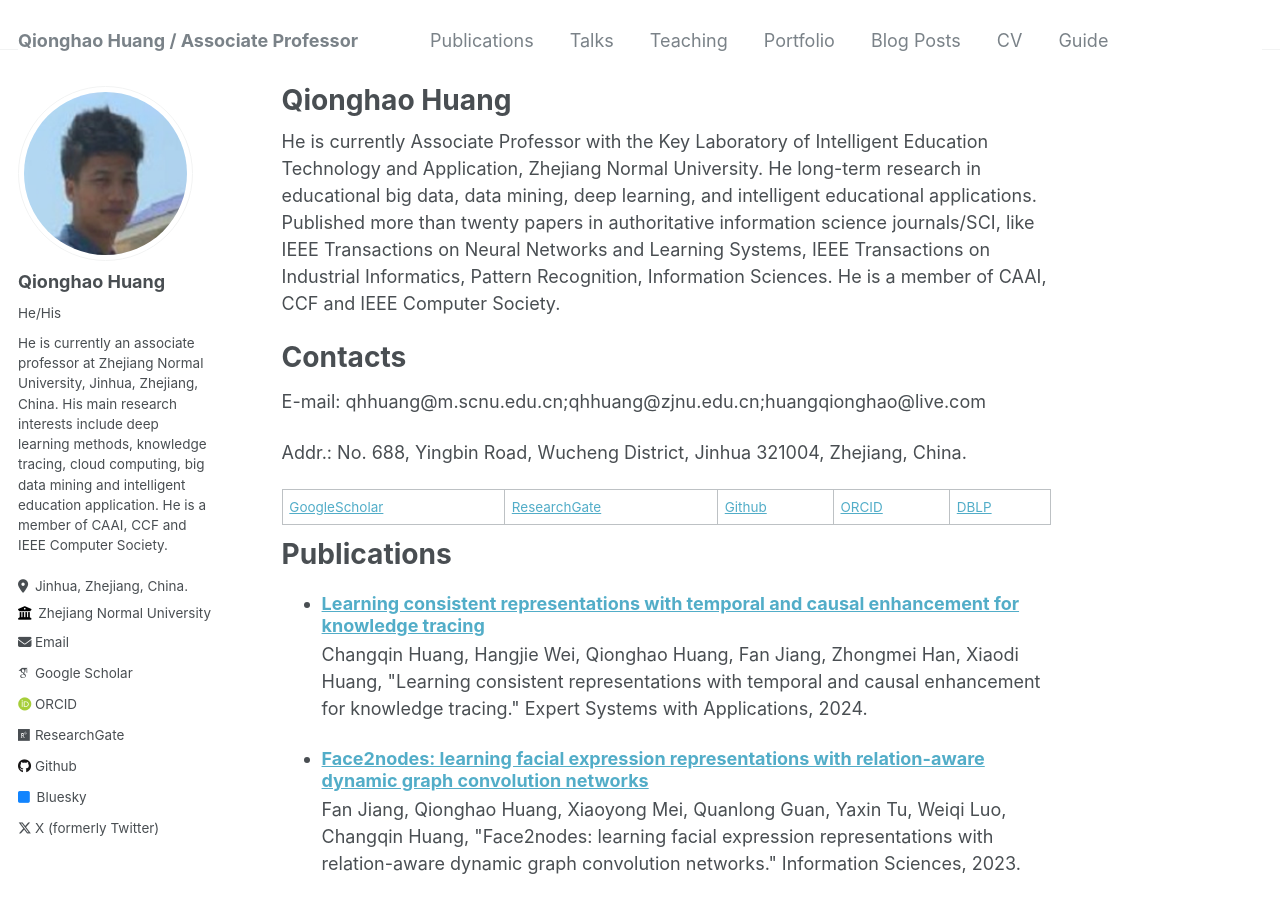
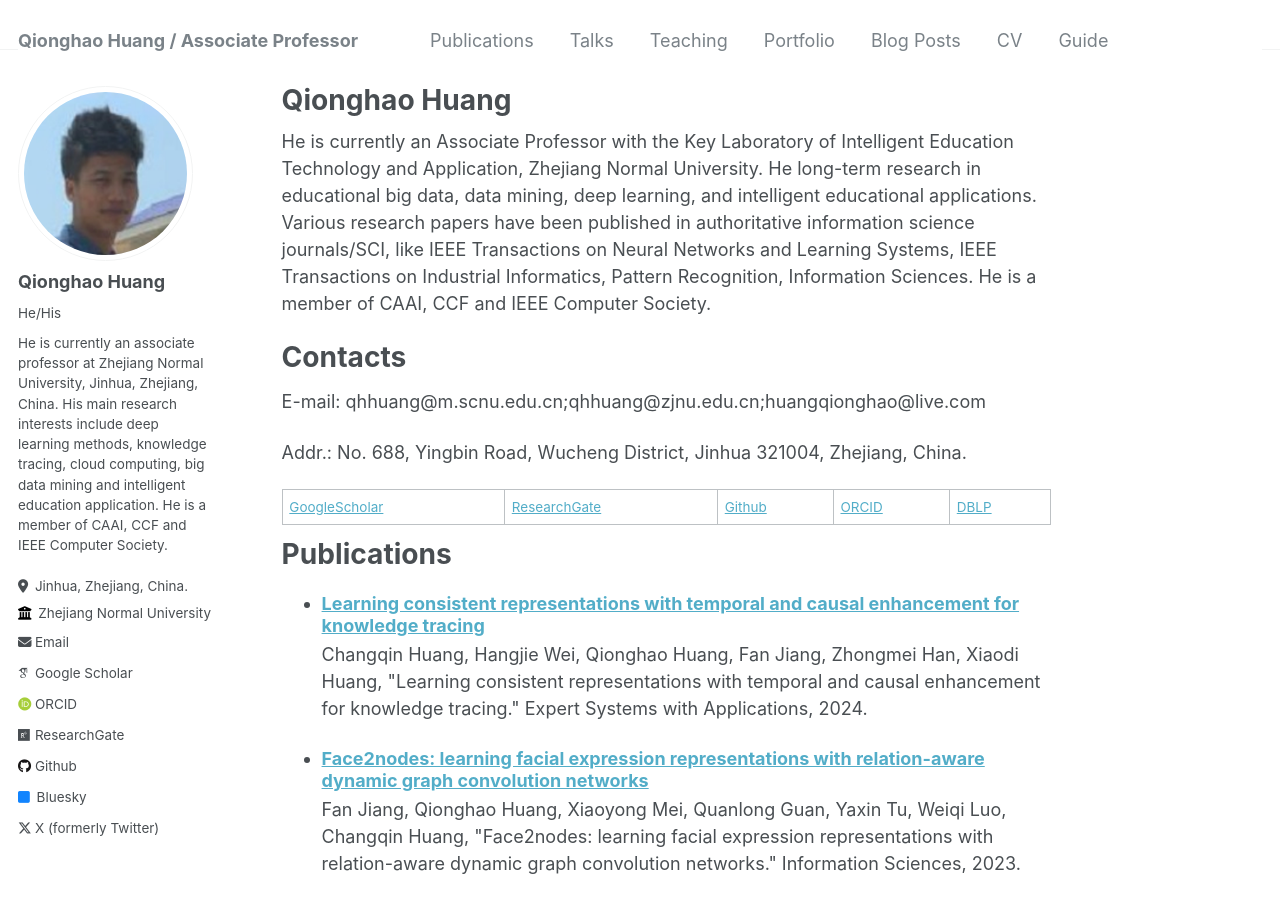
Before and after one commit to qhhuang-ai/qhhuang-ai.github.io, a Jekyll site: the page built from _pages/about.md, in a window 1280 px wide and 900 px high. Built offline with Jekyll 4.4.1, drawn with Linux system fonts in a browser that asks for light colours; some web fonts are replaced.

Commit message:
update cv

```diff
--- a/_pages/about.md
+++ b/_pages/about.md
@@ -7,8 +7,8 @@
   - /about.html
 ---
 
-He is currently Associate Professor with the Key Laboratory of Intelligent Education Technology and Application, Zhejiang Normal University.
-He long-term research in educational big data, data mining, deep learning, and intelligent educational applications. Published more than twenty papers in authoritative information science journals/SCI, like IEEE Transactions on Neural Networks and Learning Systems, IEEE Transactions on Industrial Informatics, Pattern Recognition, Information Sciences.
+He is currently an Associate Professor with the Key Laboratory of Intelligent Education Technology and Application, Zhejiang Normal University.
+He long-term research in educational big data, data mining, deep learning, and intelligent educational applications. Various research papers have been published in authoritative information science journals/SCI, like IEEE Transactions on Neural Networks and Learning Systems, IEEE Transactions on Industrial Informatics, Pattern Recognition, Information Sciences.
 He is a member of CAAI, CCF and IEEE Computer Society.
 
 
```
